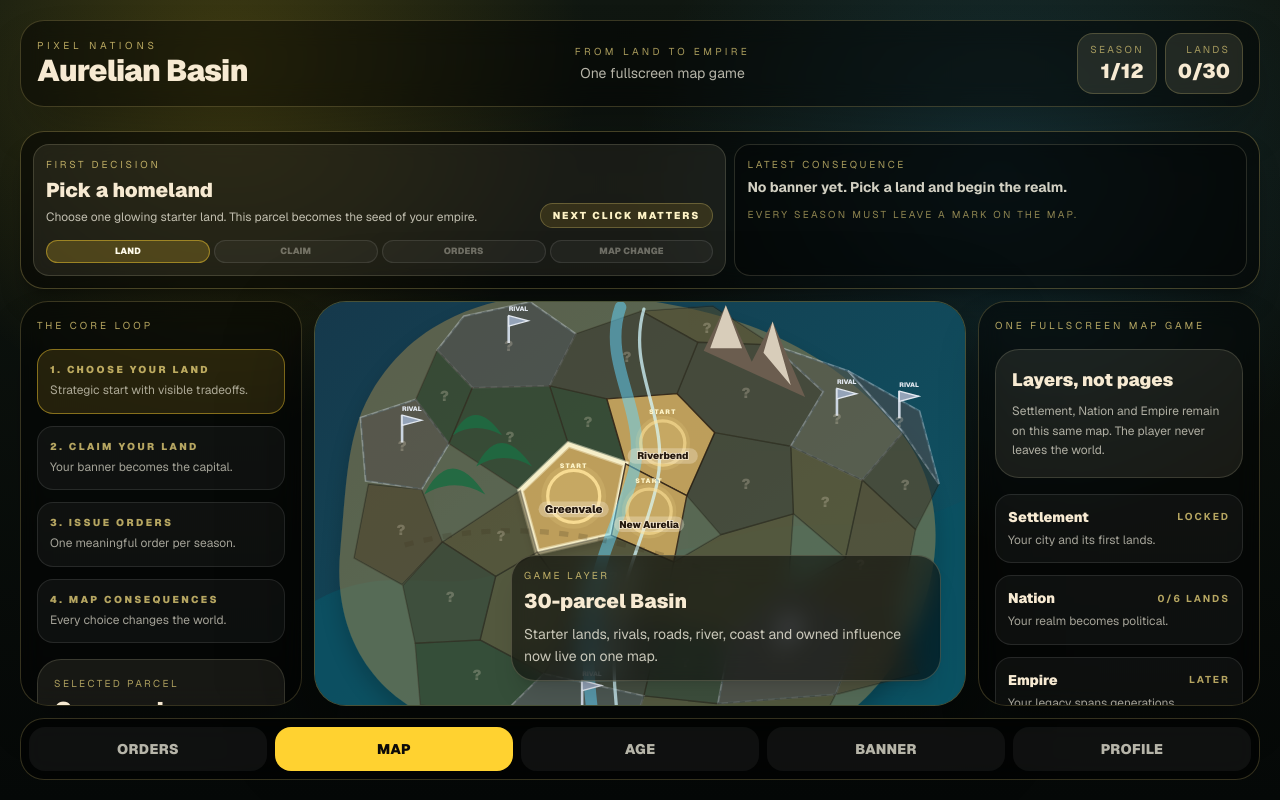
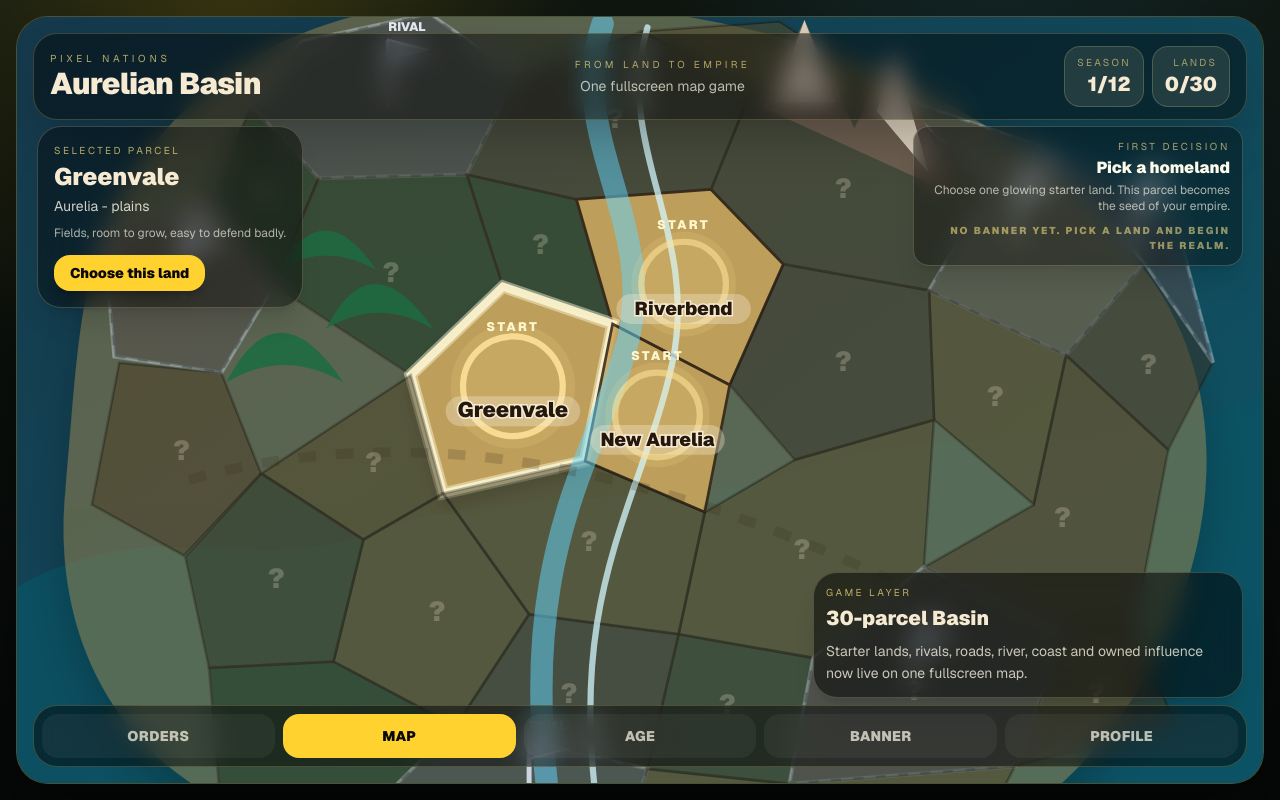
Before and after one commit to tomat60/pixel-nations, a Next.js app: page /play in a window 1280 px wide. Built offline with nearby package versions, Linux system fonts and the light colour scheme.

Commit message:
feat: make play map fill desktop screen

```diff
--- a/app/play/page.tsx
+++ b/app/play/page.tsx
@@ -4,7 +4,7 @@ import { useMemo, useReducer } from "react";
 import { parcels, terrainLine, views } from "./play-data";
 import { PlayMapStage } from "./play-map";
 import { getObjective, getPhase, initialPlayState, playReducer } from "./play-state";
-import { Chronicle, CoreLoopRail, LayerStack, ObjectiveRibbon, OrderButton, Panel, StatusChip } from "./play-ui";
+import { Chronicle, OrderButton, Panel, StatusChip } from "./play-ui";
 
 export default function PlayPrototypePage() {
   const [state, dispatch] = useReducer(playReducer, initialPlayState);
@@ -16,8 +16,11 @@ export default function PlayPrototypePage() {
   return (
     <main data-qa="play-shell" className="fixed inset-0 overflow-hidden bg-[#06090a] text-[#f7ead2]">
       <div className="absolute inset-0 bg-[radial-gradient(circle_at_18%_8%,rgba(250,204,21,.20),transparent_28%),radial-gradient(circle_at_78%_22%,rgba(56,189,248,.16),transparent_31%),linear-gradient(180deg,#101711_0%,#050807_100%)]" />
-      <section className="relative z-10 grid h-full grid-rows-[auto_1fr_auto] gap-2 p-2 md:grid-rows-[auto_auto_1fr_auto] md:gap-3 md:p-5">
-        <header className="flex items-center justify-between rounded-3xl border border-amber-200/20 bg-black/45 px-3 py-2 shadow-2xl backdrop-blur-md md:px-4 md:py-3">
+      <section className="relative z-10 h-full p-2 md:p-4">
+        <div data-qa="map-stage" className="relative h-full overflow-hidden rounded-[1.5rem] border border-amber-200/20 bg-[#1d2d23] shadow-[0_30px_90px_rgba(0,0,0,.45)] md:rounded-[2rem]">
+          <PlayMapStage state={state} phase={phase} capitalId={capital?.id} dispatch={dispatch} />
+
+          <header className="absolute left-3 right-3 top-3 z-20 flex items-center justify-between rounded-3xl border border-amber-200/20 bg-black/45 px-3 py-2 shadow-2xl backdrop-blur-md md:left-4 md:right-4 md:top-4 md:px-4 md:py-3">
             <div>
               <p className="text-[9px] uppercase tracking-[0.34em] text-amber-200/70 md:text-[10px] md:tracking-[0.38em]">Pixel Nations</p>
               <h1 className="text-lg font-black tracking-tight md:text-3xl">Aurelian Basin</h1>
@@ -32,37 +35,28 @@ export default function PlayPrototypePage() {
             </div>
           </header>
 
-        <div className="hidden md:block">
-          <ObjectiveRibbon objective={objective} lastEvent={state.lastEvent} />
-        </div>
-
-        <div className="grid min-h-0 gap-3 xl:grid-cols-[282px_minmax(0,1fr)_282px]">
-          <CoreLoopRail selected={selected} phase={phase} ownedCount={state.owned.length} onClaim={() => dispatch({ type: "claim", parcelId: selected.id })} isRival={Boolean(selected.rival)} />
-
-          <div data-qa="map-stage" className="relative min-h-0 overflow-hidden rounded-[1.5rem] border border-amber-200/20 bg-[#1d2d23] shadow-[0_30px_90px_rgba(0,0,0,.45)] md:rounded-[2rem]">
-            <PlayMapStage state={state} phase={phase} capitalId={capital?.id} dispatch={dispatch} />
-
-            <div className="absolute left-3 top-3 max-w-[172px] rounded-2xl border border-amber-100/20 bg-black/42 p-2.5 shadow-xl backdrop-blur-md md:left-4 md:top-4 md:max-w-[286px] md:rounded-3xl md:p-4 xl:hidden">
+          <div className="absolute left-3 top-[5.9rem] z-20 max-w-[172px] rounded-2xl border border-amber-100/20 bg-black/42 p-2.5 shadow-xl backdrop-blur-md md:left-5 md:top-[6.8rem] md:max-w-[286px] md:rounded-3xl md:p-4">
             <p className="text-[8px] uppercase tracking-[0.22em] text-amber-200/70 md:text-[10px] md:tracking-[0.25em]">Selected parcel</p>
             <h2 className="mt-1 text-base font-black leading-tight md:text-2xl">{selected.name}</h2>
             <p className="mt-1 text-[10px] text-amber-50/80 md:text-sm">{selected.region} - {selected.terrain}</p>
             <p className="mt-2 hidden text-xs leading-relaxed text-amber-50/65 md:block">{terrainLine[selected.terrain]}</p>
             {phase === "unclaimed" ? (
-                <button onClick={() => dispatch({ type: "claim", parcelId: selected.id })} className="mt-2 rounded-xl bg-amber-300 px-3 py-2 text-[11px] font-black text-stone-950 shadow-lg shadow-black/30 md:mt-3 md:rounded-2xl md:px-4 md:text-sm">
-                  {selected.rival ? "Rival banner" : "Claim land"}
+              <button data-qa="claim-button" onClick={() => dispatch({ type: "claim", parcelId: selected.id })} className="mt-2 rounded-xl bg-amber-300 px-3 py-2 text-[11px] font-black text-stone-950 shadow-lg shadow-black/30 md:mt-3 md:rounded-2xl md:px-4 md:text-sm">
+                {selected.rival ? "Rival banner" : "Choose this land"}
               </button>
             ) : (
               <p className="mt-2 rounded-xl bg-amber-100/10 px-3 py-2 text-[9px] font-bold uppercase tracking-[0.16em] text-amber-100 md:mt-3 md:rounded-2xl md:px-4 md:text-xs">{phase} phase</p>
             )}
           </div>
 
-            <div className="absolute right-3 top-3 max-w-[170px] rounded-2xl border border-amber-100/20 bg-black/38 p-2.5 text-right shadow-xl backdrop-blur-md md:hidden">
-              <p className="text-[8px] uppercase tracking-[0.22em] text-amber-200/65">{objective.eyebrow}</p>
-              <p className="mt-1 text-xs font-black leading-tight text-amber-50">{objective.title}</p>
-              <p className="mt-1 line-clamp-2 text-[10px] leading-snug text-amber-50/65">{objective.body}</p>
+          <div className="absolute right-3 top-[5.9rem] z-20 max-w-[170px] rounded-2xl border border-amber-100/20 bg-black/38 p-2.5 text-right shadow-xl backdrop-blur-md md:right-5 md:top-[6.8rem] md:max-w-[330px] md:p-3">
+            <p className="text-[8px] uppercase tracking-[0.22em] text-amber-200/65 md:text-[10px] md:tracking-[0.26em]">{objective.eyebrow}</p>
+            <p className="mt-1 text-xs font-black leading-tight text-amber-50 md:text-base">{objective.title}</p>
+            <p className="mt-1 line-clamp-2 text-[10px] leading-snug text-amber-50/65 md:text-xs">{objective.body}</p>
+            <p className="mt-2 hidden text-[10px] font-black uppercase tracking-[0.2em] text-amber-200/55 md:block">{state.lastEvent}</p>
           </div>
 
-            <div className="absolute bottom-3 left-3 right-3 rounded-2xl border border-amber-100/20 bg-black/52 p-2.5 shadow-xl backdrop-blur-md md:bottom-6 md:left-auto md:right-6 md:w-[430px] md:rounded-3xl md:p-3">
+          <div className="absolute bottom-[4.6rem] left-3 right-3 z-20 rounded-2xl border border-amber-100/20 bg-black/52 p-2.5 shadow-xl backdrop-blur-md md:bottom-[5.3rem] md:left-auto md:right-5 md:w-[430px] md:rounded-3xl md:p-3">
             {state.view === "map" && (
               <div>
                 <div className="md:hidden">
@@ -74,7 +68,7 @@ export default function PlayPrototypePage() {
                   <p className="mt-1 text-[10px] font-bold uppercase tracking-[0.16em] text-amber-200/58">Claim → Orders → visible map change</p>
                 </div>
                 <div className="hidden md:block">
-                    <Panel title="30-parcel Basin" body="Starter lands, rivals, roads, river, coast and owned influence now live on one map." />
+                  <Panel title="30-parcel Basin" body="Starter lands, rivals, roads, river, coast and owned influence now live on one fullscreen map." />
                 </div>
               </div>
             )}
@@ -113,18 +107,15 @@ export default function PlayPrototypePage() {
             {state.view === "chronicle" && <Chronicle entries={state.chronicle} />}
             {state.view === "world" && <Panel title="World Atlas Layer" body="A-01 is only one basin in a 10,000-land world. The big game stays visible, but the demo remains one focused sector." />}
           </div>
-          </div>
 
-          <LayerStack phase={phase} ownedCount={state.owned.length} developmentLevel={state.developmentLevel} />
-        </div>
-
-        <nav className="grid grid-cols-5 gap-1.5 rounded-3xl border border-amber-200/20 bg-black/45 p-1.5 backdrop-blur-md md:gap-2 md:p-2">
+          <nav className="absolute bottom-3 left-3 right-3 z-20 grid grid-cols-5 gap-1.5 rounded-3xl border border-amber-200/20 bg-black/45 p-1.5 backdrop-blur-md md:bottom-4 md:left-4 md:right-4 md:gap-2 md:p-2">
             {views.map((item) => (
               <button key={item.id} onClick={() => dispatch({ type: "setView", view: item.id })} className={`rounded-2xl px-1.5 py-2 text-[10px] font-black uppercase tracking-wide transition md:px-2 md:py-3 md:text-sm ${state.view === item.id ? "bg-amber-300 text-stone-950" : "bg-white/5 text-amber-50/70"}`}>
                 {item.label}
               </button>
             ))}
           </nav>
+        </div>
       </section>
     </main>
   );
```
Lines whose indentation alone changed are shown as unchanged.
